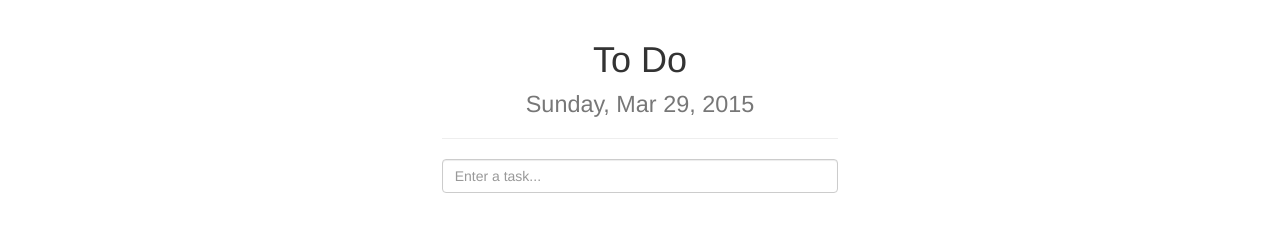
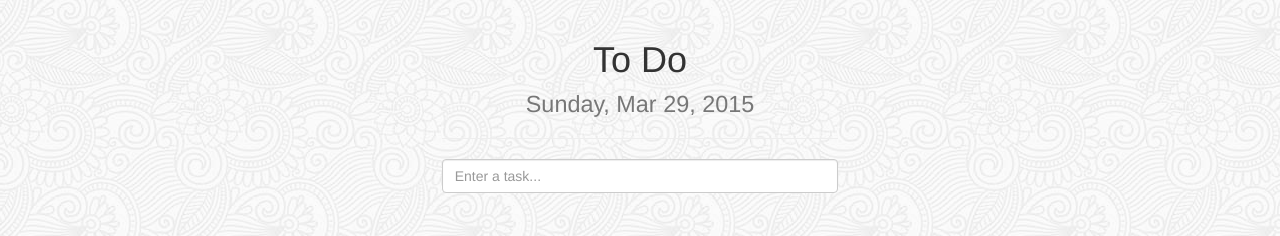
Before and after one commit to emarkovic/to-do-old, a plain HTML site: page todo.html in a window 1280 px wide. Shown: the top 236 px of the page. Drawn offline with nearby package versions, Linux system fonts and the light colour scheme.

Commit message:
background image

```diff
--- a/css/todo.css
+++ b/css/todo.css
@@ -1,6 +1,11 @@
+body {
+	background-image: url(../img/symphony.png);
+}
+
 .task-delete {
 	color : grey;
 }
+
 .task-delete:hover {
 	color : black;
 	cursor: pointer;
```
Also changed, not shown: img/symphony.png (added).
